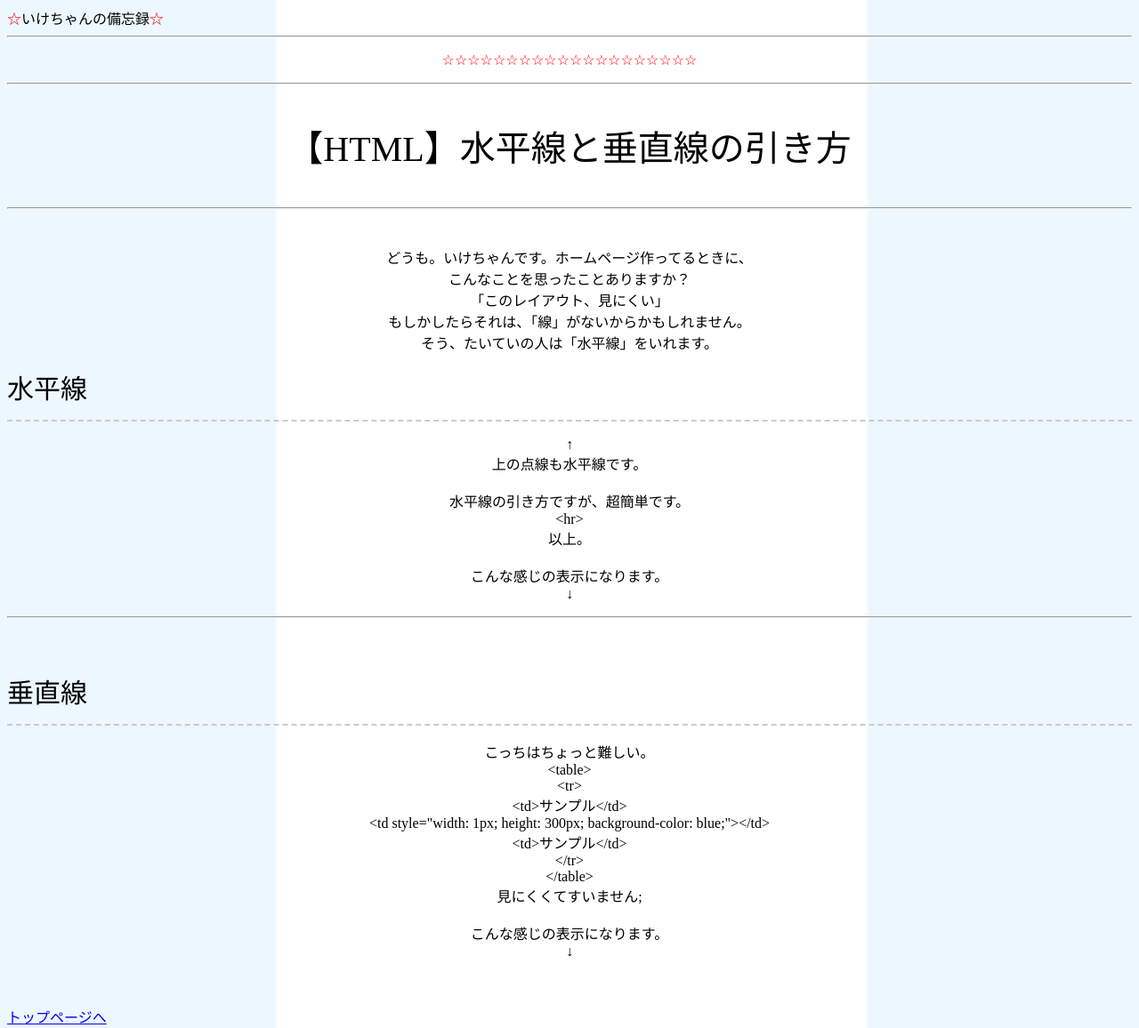
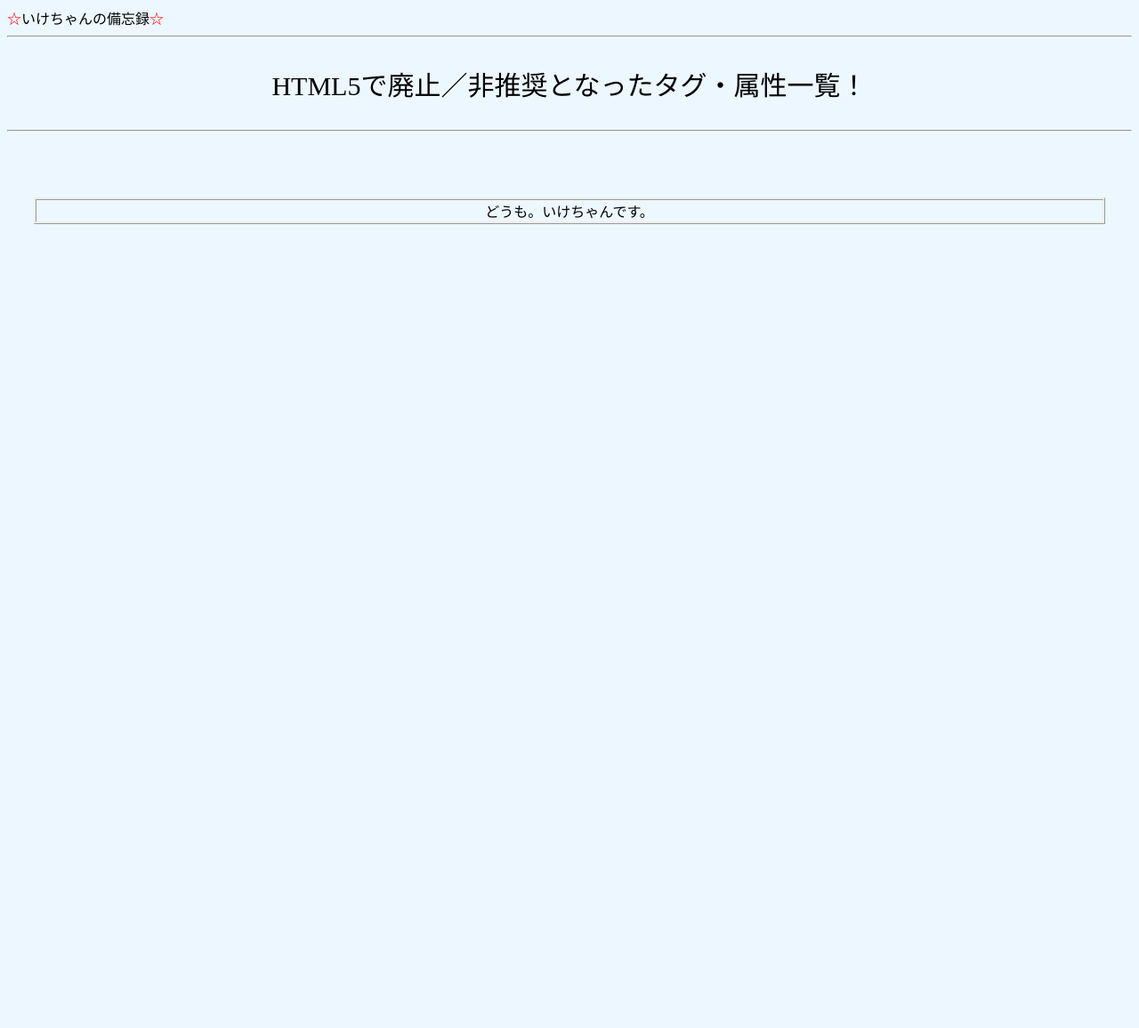
Before and after one commit to takumi918/channel-site, a plain HTML site: page bihouroku-01.html in a window 1280 px wide. Shown: the top 1156 px of the page at 89% size. After the commit the page ends 800 px from the top, so only its background shows below. Drawn offline with Linux system fonts and the light colour scheme; a web font is replaced by a local one.

```diff
--- a/bihouroku-01.html
+++ b/bihouroku-01.html
@@ -1,68 +1,21 @@
 <!DOCTYPE html>
-<html>
+<html lang="ja">
 <head>
 	<meta charset="utf-8">
 	<meta http-equiv="X-UA-Compatible" content="IE=edge">
-	<title>【HTML】水平線と垂直線の引き方~いけちゃんの備忘録</title>
-	<link rel="stylesheet" href="css/style.css">
+	<title>HTML5で廃止／非推奨となったタグ・属性一覧 - いけちゃんの備忘録</title>
+	<link rel="stylesheet" href="css/bibouroku-01.css">
 	<link rel="shortcut icon" href="img/favicon.png" type="image/png">
 </head>
-<body style="background-image: url('./img/background.png'); background-size: cover;">
+<body>
 	<span style="font-family: Tanuki;"><span style="color: red">☆</span>いけちゃんの備忘録<span style="color: red">☆</span></span>
 	<br>
 	<hr>
-	<p style="color: red; text-align: center; font-family: Tanuki;">☆☆☆☆☆☆☆☆☆☆☆☆☆☆☆☆☆☆☆☆</p>
-	<hr>
-	<p style="text-align: center;font-size: 40px">【HTML】水平線と垂直線の引き方</p>
-	<hr>
+	<p style="text-align: center;font-size: 30px">HTML5で廃止／非推奨となったタグ・属性一覧！</p>
+	<hr><br>
 	<br>
-	<p style="text-align: center; font-family: メイリオ;">
-		どうも。いけちゃんです。ホームページ作ってるときに、<br>
-		こんなことを思ったことありますか？
-		<br>
-		「このレイアウト、見にくい」
-		<br>
-		もしかしたらそれは、「線」がないからかもしれません。<br>
-		そう、たいていの人は「水平線」をいれます。
+	<p id="text">
+		どうも。いけちゃんです。
 	</p>
-	<span style="font-size: 30px">
-		水平線
-		<hr style="display: block; width: 100%; height: 1px; border: 0; border-top: 2px dashed #cccccc;">
-	</span>
-	<p style="text-align: center; font-family: メイリオ;">
-		↑<br>
-		上の点線も水平線です。<br>
-		<br>
-		水平線の引き方ですが、超簡単です。<br>
-		&lt;hr&gt;<br>
-		以上。<br>
-		<br>
-		こんな感じの表示になります。<br>
-		↓<br>
-		<hr>
-		<br>
-		<br>
-	</p>
-	<span style="font-size: 30px">
-		垂直線
-		<hr style="display: block; width: 100%; height: 1px; border: 0; border-top: 2px dashed #cccccc;">
-	</span>
-	<p style="text-align: center; font-family: メイリオ;">
-		こっちはちょっと難しい。<br>
-		&lt;table&gt;<br>
-		&lt;tr&gt;<br>
-		&lt;td&gt;サンプル&lt;/td&gt;<br>
-		&lt;td style="width: 1px; height: 300px; background-color: blue;"&gt;&lt;/td&gt;<br>
-		&lt;td&gt;サンプル&lt;/td&gt;<br>
-		&lt;/tr&gt;<br>
-		&lt;/table&gt;<br>
-		見にくくてすいません;<br>
-		<br>
-		こんな感じの表示になります。<br>
-		↓<br>
-	</p>
-	<br>
-	<br>
-	<a href="http://ikechannel.tk">トップページへ</a>
 </body>
 </html>
--- /dev/null
+++ b/css/bibouroku-01.css
@@ -0,0 +1,22 @@
+@font-face{
+	font-family: Tanuki;
+	src: url('./wf/TanukiMagic.ttf') format("truetype");
+}
+
+body{
+	background-color: #EDF7FF;
+}
+
+#title{
+	text-align: center;
+	text-shadow: 5px 5px 1px #999999;
+	font-size: 30px;
+	font-family: Tanuki;
+}
+
+#text{
+	text-align: center;
+	font-family: メイリオ;
+	border-style: ridge;
+	margin: 30px 30px;
+}
```
Also changed, not shown: ppapgame.html (added, +1 -0 lines), 1 other file.
